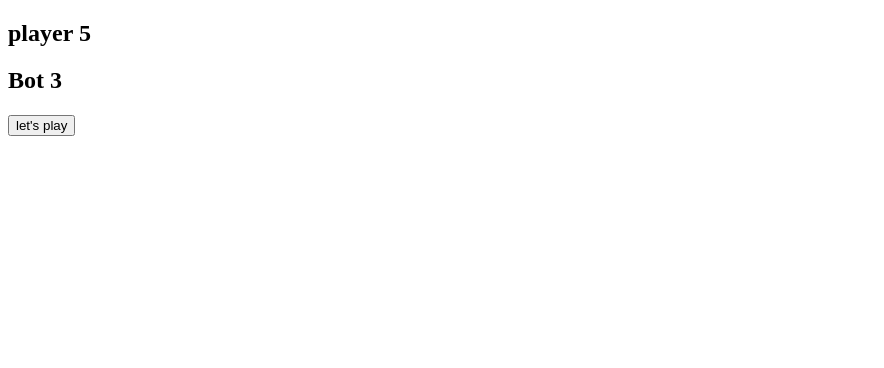
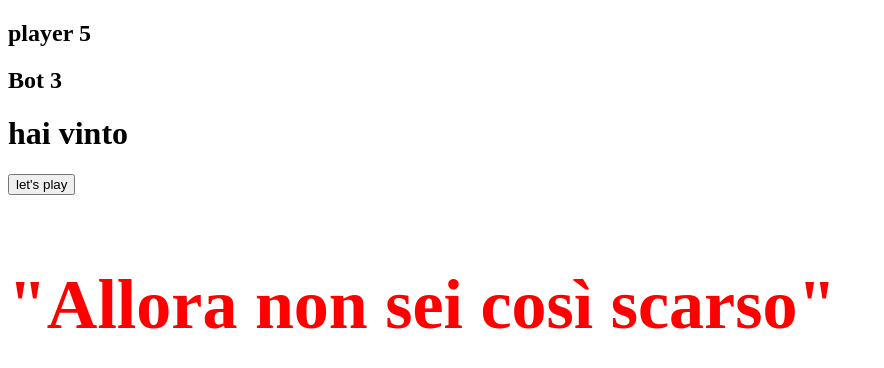
Before and after one commit to Federico-Maiocchi/js-mail-dadi, a plain HTML site: page index.html in a window 1280 px wide. Both pictures are taken after a click on the button "let's play". Shown: the whole page, without its empty margins (0-884 px from the left). Drawn offline with Linux system fonts and the light colour scheme.

Commit message:
FIX: README gioco dadi

```diff
--- a/JS/dadi.js
+++ b/JS/dadi.js
@@ -1,49 +1,58 @@
 // console.log('ciao')
 
-
-
-
-
+// Bottone per iniziare a giocare
 const buttonDocElement = document.getElementById('button');
 
-
+// Funzionalità del bottone tramite click
 buttonDocElement.addEventListener ('click', function () {
     // Numeri casuali del giocatore
     const giocatore = Math.floor(Math.random() * (6 - 1) + 1);
-    console.log('Player ' + giocatore)
+    console.log('Player ' + giocatore);
 
     // Numeri casuali del computer
     const computer = Math.floor(Math.random() * (6 - 1) + 1);
-    console.log('Bot ' + computer)
+    console.log('Bot ' + computer);
 
+    let result ;
 
-    let message
+    let message;
 
     if(giocatore > computer){
-
-        message = "Allora non sei così scarso"
-        console.log('hai vinto')
+        result = 'hai vinto';
+        message = '"Allora non sei così scarso"';
+        console.log('hai vinto');
     } else if (giocatore < computer) {
-        message = 'Sei una sciappa'
-        console.log('hai perso')
+        result = 'hai perso';
+        message = '"Sei una schiappa"';
+        console.log('hai perso');
     } else {
-        message = 'Riprova sarai più sfortunato'
-        console.log('pareggio')
-
-        // const playerDomElement
+        result = 'pareggio';
+        message = '"Riprova sarai più sfortunato"';
+        console.log('pareggio');
     }
 
-    let player = giocatore
+    // collegamento numeri player al dom
+    let player = giocatore;
 
     const playerDomElement = document.getElementById('player');
-    playerDomElement.innerHTML = player
+    playerDomElement.innerHTML = player;
 
-    let bot = computer
+    // collegamento numeri computer al dom
+    let bot = computer;
 
-    const botDomElement = document.getElementById('bot')
-    botDomElement.innerHTML = bot
+    const botDomElement = document.getElementById('bot');
+    botDomElement.innerHTML = bot;
 
+    // collegamento risultato  al dom
+    let point = result;
 
+    const pointDomElement = document.getElementById('point');
+    pointDomElement.innerHTML = point;
 
-    // alert(message)
+    //collegamento messaggio motivazionale
+    let attention = message
+
+    const attentionDomElement = document.getElementById('attention');
+    attentionDomElement.innerHTML = attention;
+
 })
--- a/index.html
+++ b/index.html
@@ -4,13 +4,21 @@
     <meta charset="UTF-8">
     <meta name="viewport" content="width=device-width, initial-scale=1.0">
     <title>Array</title>
+    <style>
+        #attention {
+            color: red;
+            font-size: 70px;
+        }
+    </style>
 </head>
 <body>
 
+    <!-- gioco dadi -->
     <h2>player <span id="player">Numeri</span></h2>
     <h2>Bot <span id="bot">Numeri</span></h2>
-    <h1 id="result"></h1>
+    <h1 id="point"></h1>
     <button id="button">let's play</button>
+    <h3 id="attention">'Daje'</h3>
 
 
     <!-- <script src="./JS/mail.js"></script> -->
```
Also changed, not shown: JS/mail.js (+6 -6 lines), 1 other file.
